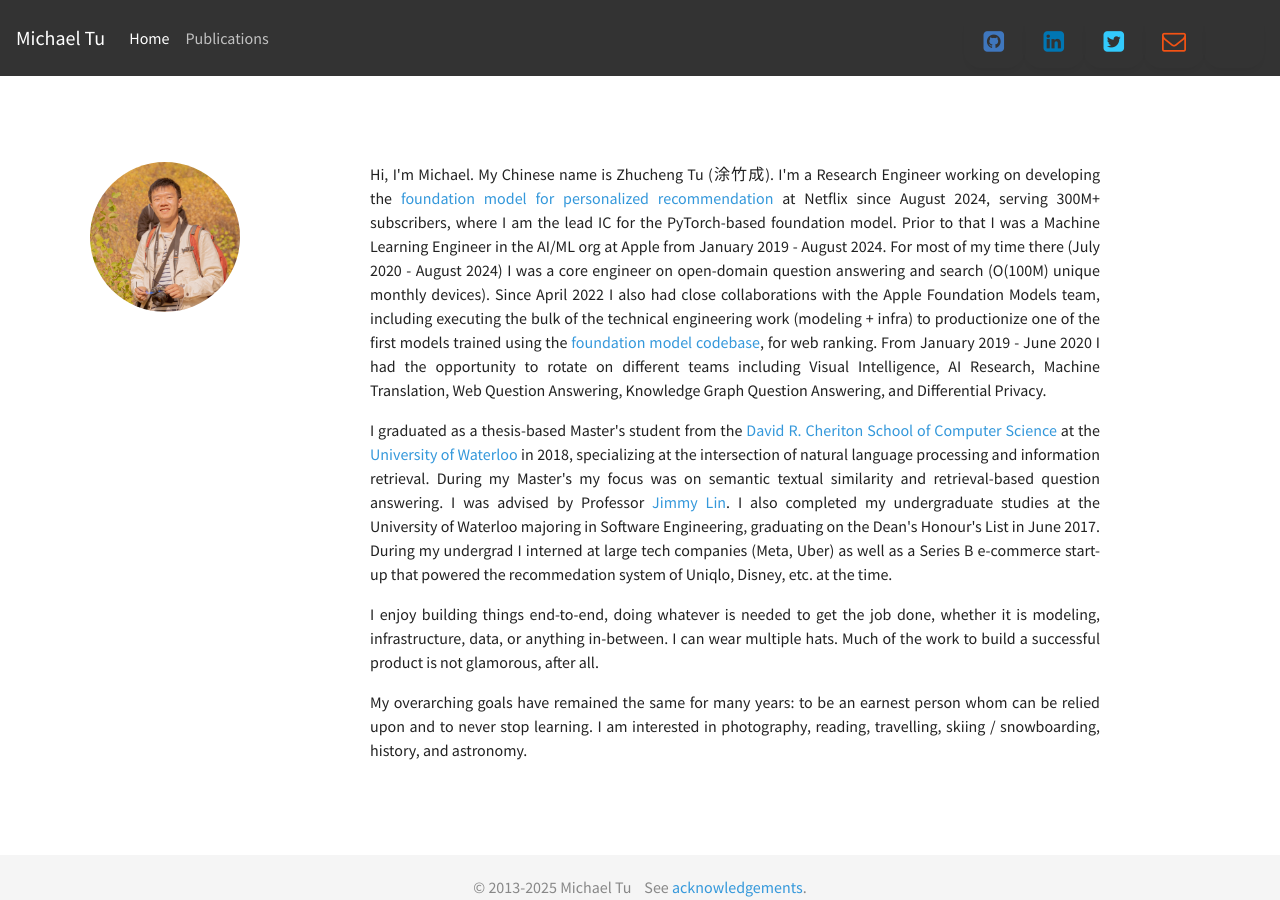
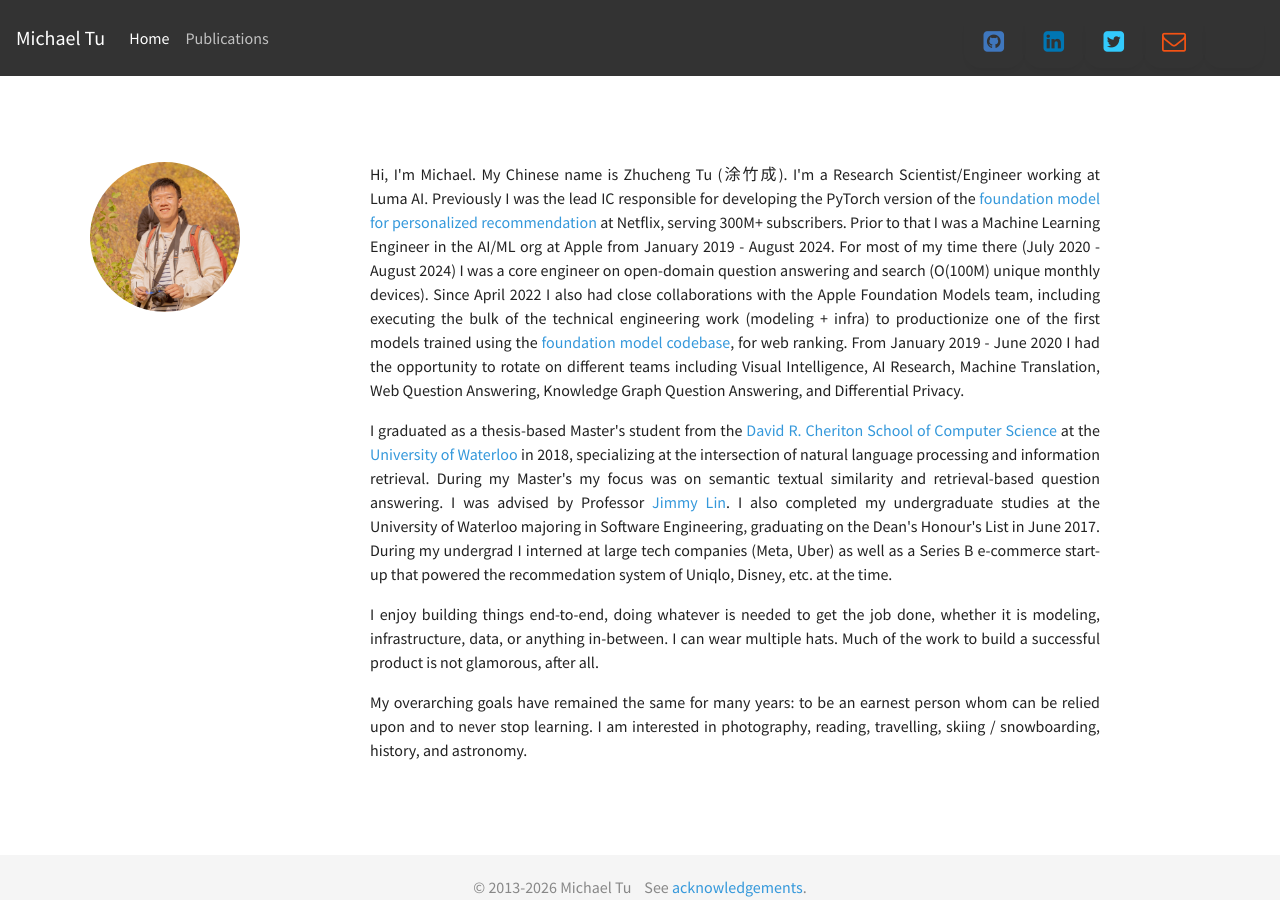
Before and after one commit to tuzhucheng/tuzhucheng.github.io, a Jekyll site: the page built from index.html, in a window 1280 px wide and 900 px high. Built offline with Jekyll 4.4.1, drawn with Linux system fonts in a browser that asks for light colours; nearby versions of some CDN libraries; comment, search, counter and statistics services are not loaded; a style sheet for code colours, icons or effects is not loaded.

Commit message:
Update job Jan 2026.

```diff
--- a/_includes/footer.html
+++ b/_includes/footer.html
@@ -1,6 +1,6 @@
 <div class="footer">
   <div class="container">
-    <p class="text-muted text-center">&copy; 2013-2025 Michael Tu&nbsp;&nbsp;&nbsp;
+    <p class="text-muted text-center">&copy; 2013-2026 Michael Tu&nbsp;&nbsp;&nbsp;
       See <a href="/acknowledgements/">acknowledgements</a>.</p>
   </div>
 </div>
--- a/index.html
+++ b/index.html
@@ -19,7 +19,8 @@
           <div class="col-md-8 mx-auto pt-4 pb-4">
             <p class="text-justify">
               Hi, I'm Michael. My Chinese name is Zhucheng Tu (涂竹成).
-              I'm a Research Engineer working on developing the <a href="https://netflixtechblog.com/foundation-model-for-personalized-recommendation-1a0bd8e02d39" target="_blank">foundation model for personalized recommendation</a> at Netflix since August 2024, serving 300M+ subscribers, where I am the lead IC for the PyTorch-based foundation model.
+              I'm a Research Scientist/Engineer working at Luma AI.
+              Previously I was the lead IC responsible for developing the PyTorch version of the <a href="https://netflixtechblog.com/foundation-model-for-personalized-recommendation-1a0bd8e02d39" target="_blank">foundation model for personalized recommendation</a> at Netflix, serving 300M+ subscribers.
               Prior to that I was a Machine Learning Engineer in the AI/ML org at Apple from January 2019 - August 2024.
               For most of my time there (July 2020 - August 2024) I was a core engineer on open-domain question answering and search (O(100M) unique monthly devices).
               Since April 2022 I also had close collaborations with the Apple Foundation Models team, including executing the bulk of the technical engineering work (modeling + infra) to productionize one of the first models trained using the <a href="https://www.arxiv.org/abs/2507.05411" target="_blank">foundation model codebase</a>, for web ranking.
```
